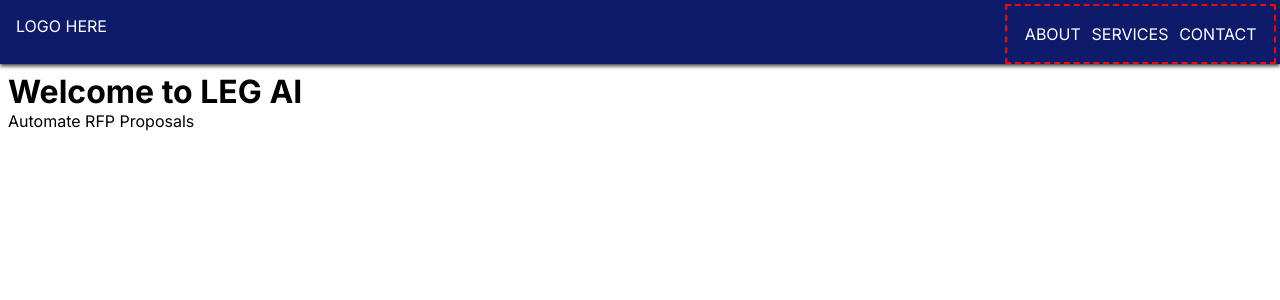
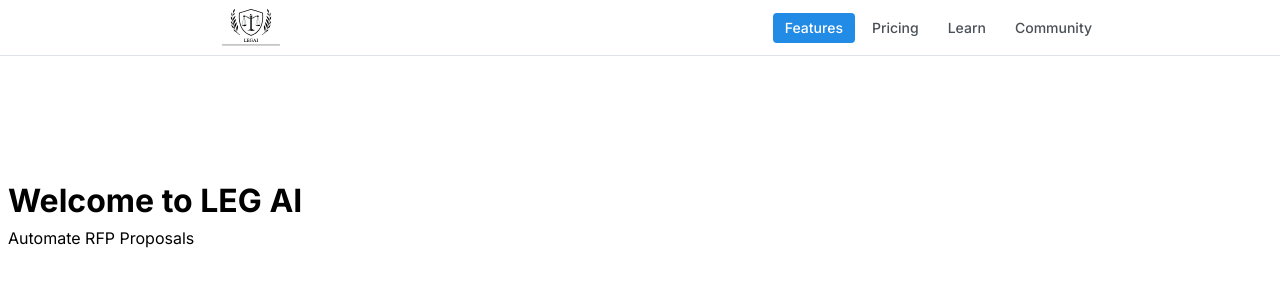
Before and after one commit to legai-source-code/legai-home, a Next.js app: page / in a window 1280 px wide. Shown: the top 300 px of the page. Built offline with nearby package versions, Linux system fonts and the light colour scheme.

Commit message:
feat: install mantime UI and test header component

```diff
--- /dev/null
+++ b/postcss.config.cjs
@@ -0,0 +1,14 @@
+module.exports = {
+    plugins: {
+      'postcss-preset-mantine': {},
+      'postcss-simple-vars': {
+        variables: {
+          'mantine-breakpoint-xs': '36em',
+          'mantine-breakpoint-sm': '48em',
+          'mantine-breakpoint-md': '62em',
+          'mantine-breakpoint-lg': '75em',
+          'mantine-breakpoint-xl': '88em',
+        },
+      },
+    },
+  };
--- /dev/null
+++ b/src/app/components/global/mantine/HeaderSimple.module.css
@@ -0,0 +1,33 @@
+.header {
+  height: rem(56px);
+  margin-bottom: rem(120px);
+  background-color: var(--mantine-color-body);
+  border-bottom: rem(1px) solid light-dark(var(--mantine-color-gray-3), var(--mantine-color-dark-4));
+}
+
+.inner {
+  height: rem(56px);
+  display: flex;
+  justify-content: space-between;
+  align-items: center;
+}
+
+.link {
+  display: block;
+  line-height: 1;
+  padding: rem(8px) rem(12px);
+  border-radius: var(--mantine-radius-sm);
+  text-decoration: none;
+  color: light-dark(var(--mantine-color-gray-7), var(--mantine-color-dark-0));
+  font-size: var(--mantine-font-size-sm);
+  font-weight: 500;
+
+  @mixin hover {
+    background-color: light-dark(var(--mantine-color-gray-0), var(--mantine-color-dark-6));
+  }
+
+  [data-mantine-color-scheme] &[data-active] {
+    background-color: var(--mantine-color-blue-filled);
+    color: var(--mantine-color-white);
+  }
+}
--- /dev/null
+++ b/src/app/components/global/mantine/HeaderSimple.tsx
@@ -0,0 +1,53 @@
+'use client'
+import { useState } from 'react';
+import { Container, Group, Burger } from '@mantine/core';
+import { useDisclosure } from '@mantine/hooks';
+import { MantineLogo } from '@mantinex/mantine-logo';
+import Image from 'next/image';
+import classes from './HeaderSimple.module.css';
+
+const links = [
+  { link: '/about', label: 'Features' },
+  { link: '/pricing', label: 'Pricing' },
+  { link: '/learn', label: 'Learn' },
+  { link: '/community', label: 'Community' },
+];
+
+export function HeaderSimple() {
+  const [opened, { toggle }] = useDisclosure(false);
+  const [active, setActive] = useState(links[0].link);
+
+  const items = links.map((link) => (
+    <a
+      key={link.label}
+      href={link.link}
+      className={classes.link}
+      data-active={active === link.link || undefined}
+      onClick={(event) => {
+        event.preventDefault();
+        setActive(link.link);
+      }}
+    >
+      {link.label}
+    </a>
+  ));
+
+  return (
+    <header className={classes.header}>
+      <Container size="md" className={classes.inner}>
+        <Image
+          src='/assets/LEGAI-logo.svg'
+          width={150}
+          height={100}
+          alt="LEGAI logo"
+        />
+        {/* <MantineLogo size={28} /> */}
+        <Group gap={5} visibleFrom="xs">
+          {items}
+        </Group>
+
+        <Burger opened={opened} onClick={toggle} hiddenFrom="xs" size="sm" />
+      </Container>
+    </header>
+  );
+}
--- a/src/app/layout.tsx
+++ b/src/app/layout.tsx
@@ -2,8 +2,12 @@ import type { Metadata } from "next";
 import { Inter } from "next/font/google";
 import Navbar from "./components/global/navbar";
 import "./globals.css";
+import '@mantine/core/styles.css';
+import { HeaderSimple } from "./components/global/mantine/HeaderSimple";
 
 const inter = Inter({ subsets: ["latin"] });
+
+import { ColorSchemeScript, MantineProvider } from '@mantine/core';
 
 export const metadata: Metadata = {
   title: "LEGAI",
@@ -17,9 +21,16 @@ export default function RootLayout({
 }>) {
   return (
     <html lang="en">
+      <head>
+        <ColorSchemeScript />
+      </head>
       <body className={inter.className}>
-        <Navbar />
-        {children}
+        {/* <Navbar /> */}
+
+        <MantineProvider>
+          <HeaderSimple />
+          {children}
+        </MantineProvider>
       </body>
     </html>
   );
```
Also changed, not shown: package.json (+11 -4 lines), public/assets/LEGAI-logo.svg (added), 1 other file (tests, documents, lock files or other folders).
